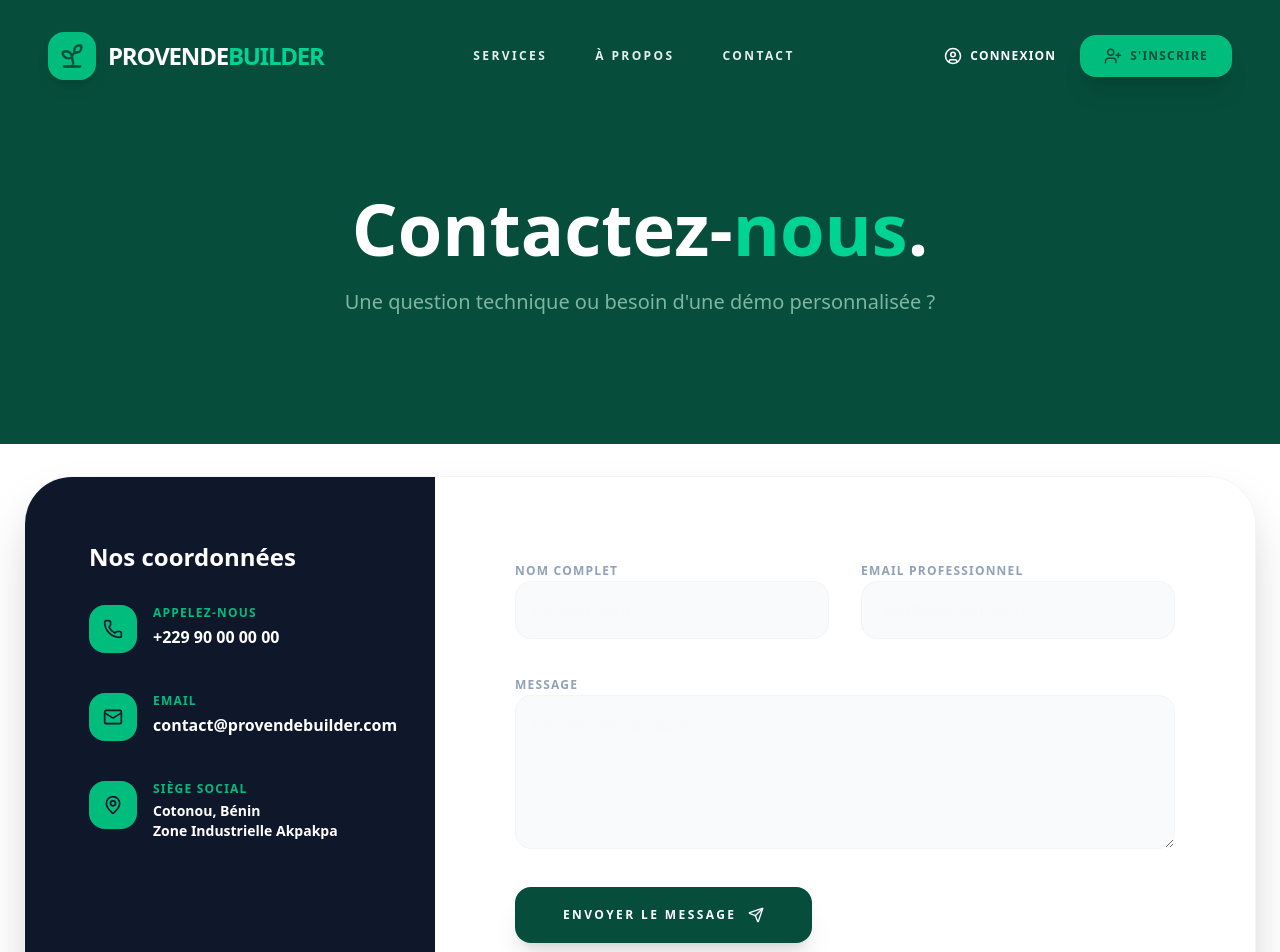
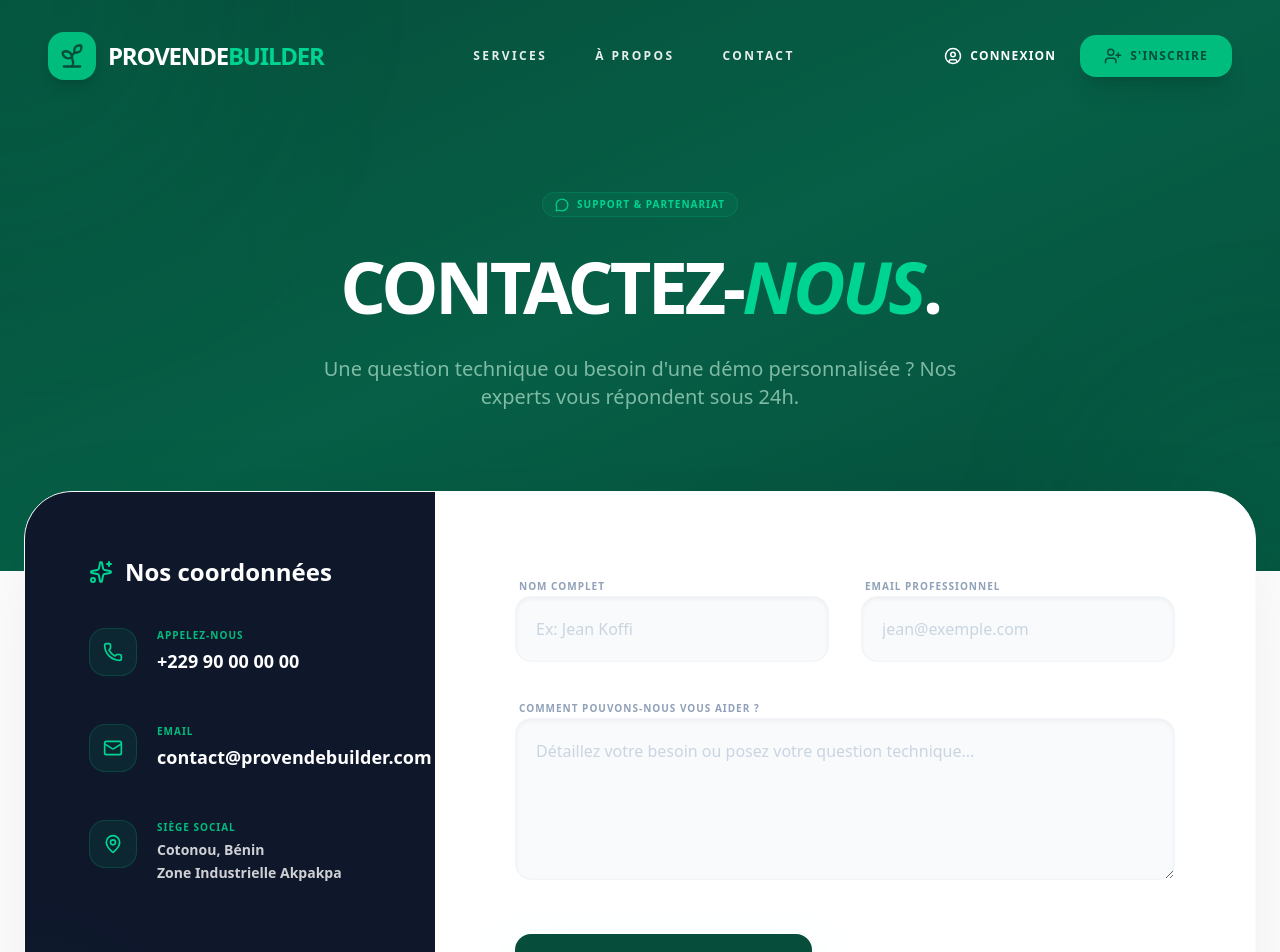
Before and after one commit to Laouroujennifer/provende-ia, a React (Vite) app: page /contact in a window 1280 px wide. Shown: the top 952 px of the page. Built offline with nearby package versions, Linux system fonts and the light colour scheme.

Commit message:
ajout des pages

```diff
--- a/src/pages/Contact.tsx
+++ b/src/pages/Contact.tsx
@@ -1,48 +1,123 @@
 // src/pages/Contact.tsx
-import { Mail, Phone, MapPin, Send } from 'lucide-react'
+import { motion } from 'framer-motion'
+import { Mail, Phone, MapPin, Send, MessageCircle, Sparkles } from 'lucide-react'
 
 export function Contact() {
   return (
     <div className="bg-white min-h-screen">
-      <section className="bg-[#064e3b] pt-48 pb-32 px-6 text-center">
-        <h1 className="text-5xl md:text-7xl font-black text-white mb-6">Contactez-<span className="text-emerald-400">nous</span>.</h1>
-        <p className="text-emerald-100/60 text-xl max-w-2xl mx-auto font-medium">Une question technique ou besoin d'une démo personnalisée ?</p>
+      {/* 1. HEADER SECTION - VIBRANT ET IMMERSIF */}
+      <section className="relative bg-linear-to-br from-[#064e3b] via-[#065f46] to-[#064e3b] pt-48 pb-40 px-6 overflow-hidden text-center">
+        {/* Effets de lueur en arrière-plan */}
+        <div className="absolute top-0 left-0 w-96 h-96 bg-emerald-500/10 rounded-full blur-[120px] -ml-48 -mt-48" />
+        <div className="absolute bottom-0 right-0 w-80 h-80 bg-emerald-400/10 rounded-full blur-[100px] -mr-40 -mb-40" />
+
+        <motion.div
+          initial={{ opacity: 0, y: 20 }}
+          animate={{ opacity: 1, y: 0 }}
+          className="max-w-4xl mx-auto relative z-10"
+        >
+          <div className="inline-flex items-center gap-2 px-3 py-1 rounded-full bg-emerald-500/10 border border-emerald-500/20 text-emerald-400 mb-6">
+            <MessageCircle size={14} />
+            <span className="font-black uppercase tracking-widest text-[10px]">Support & Partenariat</span>
+          </div>
+          <h1 className="text-5xl md:text-7xl font-black text-white mb-6 uppercase tracking-tighter leading-tight">
+            Contactez-<span className="text-emerald-400 italic">nous</span>.
+          </h1>
+          <p className="text-emerald-100/60 text-xl max-w-2xl mx-auto font-medium">
+            Une question technique ou besoin d'une démo personnalisée ? Nos experts vous répondent sous 24h.
+          </p>
+        </motion.div>
       </section>
 
-      <section className="max-w-7xl mx-auto px-6 py-24 -mt-16">
-        <div className="bg-white rounded-[3rem] shadow-2xl overflow-hidden flex flex-col lg:flex-row border border-slate-100">
-          {/* Info Side */}
-          <div className="lg:w-1/3 bg-slate-900 p-12 lg:p-16 text-white">
-            <h3 className="text-2xl font-black mb-8">Nos coordonnées</h3>
-            <div className="space-y-10">
-              <div className="flex items-start gap-4">
-                <div className="w-12 h-12 bg-emerald-500 rounded-2xl flex items-center justify-center shrink-0"><Phone size={20} className="text-slate-900" /></div>
-                <div><p className="text-xs font-black text-emerald-500 uppercase tracking-widest mb-1">Appelez-nous</p><p className="font-bold">+229 90 00 00 00</p></div>
+      {/* 2. CARTE DE CONTACT - SURÉLEVÉE ET ÉPURÉE */}
+      <section className="max-w-7xl mx-auto px-6 pb-24 -mt-20 relative z-20">
+        <div className="bg-white rounded-[3rem] shadow-[0_30px_100px_rgba(0,0,0,0.08)] overflow-hidden flex flex-col lg:flex-row border border-slate-50">
+
+          {/* Côté Gauche : Informations de contact (Sombre & Pro) */}
+          <div className="lg:w-1/3 bg-slate-900 p-12 lg:p-16 text-white relative overflow-hidden">
+            {/* Petite touche de vert pour la vie */}
+            <div className="absolute bottom-0 left-0 w-32 h-32 bg-emerald-500 rounded-full blur-[60px] opacity-20 -ml-16 -mb-16" />
+
+            <h3 className="text-2xl font-black mb-10 flex items-center gap-3">
+              <Sparkles className="text-emerald-400" size={24} />
+              Nos coordonnées
+            </h3>
+
+            <div className="space-y-12 relative z-10">
+              <div className="flex items-start gap-5 group">
+                <div className="w-12 h-12 bg-emerald-500/10 rounded-2xl flex items-center justify-center shrink-0 border border-emerald-500/20 group-hover:bg-emerald-500 group-hover:text-slate-900 transition-all duration-300">
+                  <Phone size={20} className="text-emerald-400 group-hover:text-slate-900" />
+                </div>
+                <div>
+                  <p className="text-[10px] font-black text-emerald-500 uppercase tracking-widest mb-1">Appelez-nous</p>
+                  <p className="font-bold text-lg hover:text-emerald-400 transition-colors cursor-pointer">+229 90 00 00 00</p>
+                </div>
               </div>
-              <div className="flex items-start gap-4">
-                <div className="w-12 h-12 bg-emerald-500 rounded-2xl flex items-center justify-center shrink-0"><Mail size={20} className="text-slate-900" /></div>
-                <div><p className="text-xs font-black text-emerald-500 uppercase tracking-widest mb-1">Email</p><p className="font-bold">contact@provendebuilder.com</p></div>
+
+              <div className="flex items-start gap-5 group">
+                <div className="w-12 h-12 bg-emerald-500/10 rounded-2xl flex items-center justify-center shrink-0 border border-emerald-500/20 group-hover:bg-emerald-500 group-hover:text-slate-900 transition-all duration-300">
+                  <Mail size={20} className="text-emerald-400 group-hover:text-slate-900" />
+                </div>
+                <div>
+                  <p className="text-[10px] font-black text-emerald-500 uppercase tracking-widest mb-1">Email</p>
+                  <p className="font-bold text-lg hover:text-emerald-400 transition-colors cursor-pointer">contact@provendebuilder.com</p>
+                </div>
               </div>
-              <div className="flex items-start gap-4">
-                <div className="w-12 h-12 bg-emerald-500 rounded-2xl flex items-center justify-center shrink-0"><MapPin size={20} className="text-slate-900" /></div>
-                <div><p className="text-xs font-black text-emerald-500 uppercase tracking-widest mb-1">Siège social</p><p className="font-bold text-sm">Cotonou, Bénin <br/>Zone Industrielle Akpakpa</p></div>
+
+              <div className="flex items-start gap-5 group">
+                <div className="w-12 h-12 bg-emerald-500/10 rounded-2xl flex items-center justify-center shrink-0 border border-emerald-500/20 group-hover:bg-emerald-500 group-hover:text-slate-900 transition-all duration-300">
+                  <MapPin size={20} className="text-emerald-400 group-hover:text-slate-900" />
+                </div>
+                <div>
+                  <p className="text-[10px] font-black text-emerald-500 uppercase tracking-widest mb-1">Siège social</p>
+                  <p className="font-bold text-sm leading-relaxed opacity-80">
+                    Cotonou, Bénin <br/>
+                    Zone Industrielle Akpakpa
+                  </p>
+                </div>
               </div>
             </div>
           </div>
 
-          {/* Form Side */}
+          {/* Côté Droit : Formulaire (Clair & Moderne) */}
           <div className="lg:w-2/3 p-12 lg:p-20 bg-white">
-            <form className="grid md:grid-cols-2 gap-8">
-              <div className="space-y-2"><label className="text-xs font-black text-slate-400 uppercase tracking-widest">Nom Complet</label>
-              <input type="text" className="w-full p-4 bg-slate-50 border border-slate-100 rounded-2xl outline-none focus:border-emerald-500 transition-all font-medium" placeholder="Ex: Jean Koffi" /></div>
+            <form className="grid md:grid-cols-2 gap-8" onSubmit={(e) => e.preventDefault()}>
+              <div className="space-y-3">
+                <label className="text-[10px] font-black text-slate-400 uppercase tracking-widest ml-1">Nom Complet</label>
+                <input
+                  type="text"
+                  className="w-full p-5 bg-slate-50 border border-slate-100 rounded-2xl outline-none focus:border-emerald-500 focus:bg-white focus:ring-4 focus:ring-emerald-500/5 transition-all font-medium placeholder:text-slate-300 shadow-inner"
+                  placeholder="Ex: Jean Koffi"
+                />
+              </div>
 
-              <div className="space-y-2"><label className="text-xs font-black text-slate-400 uppercase tracking-widest">Email Professionnel</label>
-              <input type="email" className="w-full p-4 bg-slate-50 border border-slate-100 rounded-2xl outline-none focus:border-emerald-500 transition-all font-medium" placeholder="jean@exemple.com" /></div>
+              <div className="space-y-3">
+                <label className="text-[10px] font-black text-slate-400 uppercase tracking-widest ml-1">Email Professionnel</label>
+                <input
+                  type="email"
+                  className="w-full p-5 bg-slate-50 border border-slate-100 rounded-2xl outline-none focus:border-emerald-500 focus:bg-white focus:ring-4 focus:ring-emerald-500/5 transition-all font-medium placeholder:text-slate-300 shadow-inner"
+                  placeholder="jean@exemple.com"
+                />
+              </div>
 
-              <div className="md:col-span-2 space-y-2"><label className="text-xs font-black text-slate-400 uppercase tracking-widest">Message</label>
-              <textarea rows={5} className="w-full p-4 bg-slate-50 border border-slate-100 rounded-2xl outline-none focus:border-emerald-500 transition-all font-medium" placeholder="Détaillez votre besoin..."></textarea></div>
+              <div className="md:col-span-2 space-y-3">
+                <label className="text-[10px] font-black text-slate-400 uppercase tracking-widest ml-1">Comment pouvons-nous vous aider ?</label>
+                <textarea
+                  rows={5}
+                  className="w-full p-5 bg-slate-50 border border-slate-100 rounded-2xl outline-none focus:border-emerald-500 focus:bg-white focus:ring-4 focus:ring-emerald-500/5 transition-all font-medium placeholder:text-slate-300 shadow-inner"
+                  placeholder="Détaillez votre besoin ou posez votre question technique..."
+                ></textarea>
+              </div>
 
-              <div className="md:col-span-2"><button className="px-12 py-5 bg-[#064e3b] text-white rounded-2xl font-black uppercase tracking-[0.2em] text-xs hover:bg-emerald-600 transition-all flex items-center gap-3 shadow-xl">Envoyer le message <Send size={16}/></button></div>
+              <div className="md:col-span-2 pt-4">
+                <button className="group relative px-12 py-5 bg-[#064e3b] text-white rounded-2xl font-black uppercase tracking-[0.2em] text-xs hover:bg-emerald-600 transition-all flex items-center gap-3 shadow-2xl shadow-emerald-900/20 overflow-hidden">
+                  <span className="relative z-10 flex items-center gap-3">
+                    Envoyer le message
+                    <Send size={16} className="group-hover:translate-x-1 group-hover:-translate-y-1 transition-transform" />
+                  </span>
+                  <div className="absolute inset-0 bg-linear-to-r from-emerald-600 to-teal-700 opacity-0 group-hover:opacity-100 transition-opacity" />
+                </button>
+              </div>
             </form>
           </div>
         </div>
```
